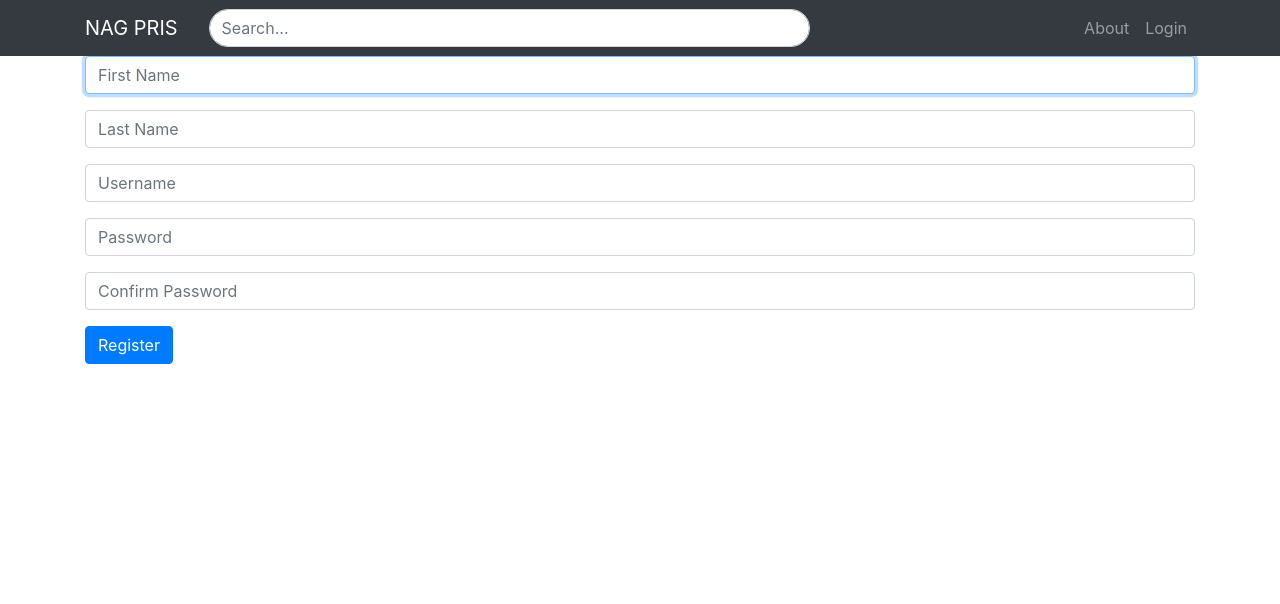
After one commit to tmuweh/cs50_2020, a Flask app: page /register in a window 1280 px wide. The commit adds this page. Shown: the top 604 px of the page. Run offline with Flask 2, Linux system fonts and the light colour scheme; some libraries are stand-ins or nearby versions.

Commit message:
register and login forms. js check for same password and confirm fields

```diff
--- a/project/nagpris/application.py
+++ b/project/nagpris/application.py
@@ -1,7 +1,31 @@
 from cs50 import SQL
-from flask import Flask, render_template, request, redirect
+from flask import Flask, render_template, request, redirect, session
+from flask_session import Session
+from tempfile import mkdtemp
+from werkzeug.security import check_password_hash, generate_password_hash
 
 app = Flask(__name__)
+
+
+# Ensure templates are auto-reloaded
+app.config["TEMPLATES_AUTO_RELOAD"] = True
+
+
+#Ensure responses aren't cached
+@app.after_request
+def after_request(response):
+    response.headers["Cache-Control"] = "no-cache, no-store, must-revalidate"
+    response.headers["Expires"] = 0
+    response.headers["Pragma"] = "no-cache"
+    return response
+
+
+# Configure session to use filesystem (instead of signed cookies)
+app.config["SESSION_FILE_DIR"] = mkdtemp()
+app.config["SESSION_PERMANENT"] = False
+app.config["SESSION_TYPE"] = "filesystem"
+Session(app)
+
 
 db = SQL("sqlite:///data.db")
 
@@ -9,3 +33,26 @@ db = SQL("sqlite:///data.db")
 def index():
 
     return render_template("index.html")
+
+@app.route("/register", methods=["GET", "POST"])
+def register():
+    if request.method == "POST":
+        pass
+    else:
+        return render_template("register.html")
+
+@app.route("/login", methods=["GET", "POST"])
+def login():
+
+    session.clear()
+    if request.method == "POST":
+        username = request.form.get("username")
+        password = request.form.get("password")
+
+        #hash = check_password_hash(password)
+        # Query database for username
+        rows = db.execute("SELECT * FROM users WHERE username = :username",
+                          username=request.form.get("username"))
+        pass
+    else:
+        return render_template("login.html")
--- a/project/nagpris/static/styles.css
+++ b/project/nagpris/static/styles.css
@@ -3,5 +3,5 @@ body {
 }
 
 #search {
-    border-radius: 100px;
+    border-radius: 50px;
 }
--- a/project/nagpris/templates/layout.html
+++ b/project/nagpris/templates/layout.html
@@ -15,9 +15,6 @@
 
     <link href="/static/styles.css" rel="stylesheet">
 
-    <script src="https://code.jquery.com/jquery-3.3.1.min.js"></script>
-    <script src="https://cdnjs.cloudflare.com/ajax/libs/popper.js/1.14.3/umd/popper.min.js"></script>
-    <script src="https://maxcdn.bootstrapcdn.com/bootstrap/4.1.3/js/bootstrap.min.js"></script>
 
     <title>NagPris: {% block title %}{% endblock %}</title>
 
@@ -28,36 +25,28 @@
   <!-- Navigation -->
   <nav class="navbar navbar-expand-lg navbar-dark bg-dark fixed-top">
     <div class="container">
-      <a class="navbar-brand" href="#">Nag Pris</a>
+      <a class="navbar-brand" href="#">NAG PRIS</a>
+      <form class="form-inline col-md-9" method="post">
+        <input  id="search" class="form-control col-md-9" type="search" placeholder="Search..." aria-label="Search">
+
+      </form>
       <button class="navbar-toggler" type="button" data-toggle="collapse" data-target="#navbarResponsive" aria-controls="navbarResponsive" aria-expanded="false" aria-label="Toggle navigation">
         <span class="navbar-toggler-icon"></span>
       </button>
       <div class="collapse navbar-collapse" id="navbarResponsive">
         <ul class="navbar-nav ml-auto">
-          <li class="nav-item active">
-            <a class="nav-link" href="#">Home
-              <span class="sr-only">(current)</span>
-            </a>
+          <li class="nav-item">
+            <a class="nav-link" href="#">About</a>
           </li>
-          <li class="nav-item">
-            <a class="nav-link" href="#">Services</a>
-          </li>
-          <li class="nav-item">
-            <a class="nav-link" href="#">Contact</a>
-          </li>
-           <form class="form-inline my-2 my-lg-0" method="post">
-              <input  id="search" class="form-control mr-sm-2" type="search" placeholder="Search..." aria-label="Search">
-           </form>
           {% if session.user_id %}
           <li class="nav-item">
-            <a class="nav-link" href="#">Logout</a>
+            <a class="nav-link" href="/logout">Logout</a>
           </li>
           {% else %}
           <li class="nav-item">
-            <a class="nav-link" href="#">Login</a>
+            <a class="nav-link" href="/login">Login</a>
           </li>
           {% endif %}
-
         </ul>
       </div>
     </div>
@@ -68,7 +57,7 @@
   </main>
 
   <!-- Footer -->
-  <footer class="py-5 bg-dark">
+  <footer class="py-5 bg-dark fixed-bottom">
     <div class="container">
       <p class="m-0 text-center text-white">Copyright &copy; NagPris <span id="demo"></span> | All Rights Reserved</p>
     </div>
@@ -76,12 +65,16 @@
   </footer>
 
   <!-- Bootstrap core JavaScript -->
-  <script src="vendor/jquery/jquery.min.js"></script>
-  <script src="vendor/bootstrap/js/bootstrap.bundle.min.js"></script>
+<script src="https://code.jquery.com/jquery-3.3.1.min.js"></script>
+<script src="https://cdnjs.cloudflare.com/ajax/libs/popper.js/1.14.3/umd/popper.min.js"></script>
+<script src="https://maxcdn.bootstrapcdn.com/bootstrap/4.1.3/js/bootstrap.min.js"></script>
   <script>
     var d = new Date();
     document.getElementById("demo").innerHTML = d.getFullYear();
   </script>
+  {% block jsblock %}
+
+  {% endblock%}
 
 
 </body>
--- /dev/null
+++ b/project/nagpris/templates/register.html
@@ -0,0 +1,50 @@
+{% extends "layout.html" %}
+
+{% block title %}
+    Register
+{% endblock %}
+
+{% block main %}
+    <form action="/register" method="post">
+        <div class="form-group">
+            <input autocomplete="off" autofocus class="form-control" name="first_name" placeholder="First Name" type="text">
+        </div>
+        <div class="form-group">
+            <input autocomplete="off" autofocus class="form-control" name="last_name" placeholder="Last Name" type="text">
+        </div>
+        <div class="form-group">
+            <input autocomplete="off" autofocus class="form-control" name="username" placeholder="Username" type="text">
+        </div>
+        <div class="form-group">
+            <input class="form-control" id="password" name="password" placeholder="Password" type="password">
+        </div>
+        <div class="form-group">
+            <input onkeyup="passcheck()" class="form-control" id="confirm" name="confirm_password" placeholder="Confirm Password" type="password">
+            <span id="msg"></span>
+        </div>
+        <button class="btn btn-primary" type="submit">Register</button>
+    </form>
+{% endblock %}
+
+
+{% block jsblock %}
+
+<script>
+    document.getElementById("confirm").onkeyup = function() {passcheck()};
+
+    function passcheck() {
+
+         var password = document.getElementById("password").value;
+         var confirm = document.getElementById("confirm").value;
+         console.log(password + " "+ confirm)
+         if (password != confirm){
+             document.getElementById("msg").innerHTML = "Password Don't Match";
+         }else{
+             document.getElementById("msg").innerHTML= "";
+         }
+
+         document.getElementById("confirm").onkeyup = function() {passcheck()};
+    }
+</script>
+
+{% endblock %}
```
Also changed, not shown: project/nagpris/templates/login.html (added, +23 -0 lines), project/nagpris/data.db.
